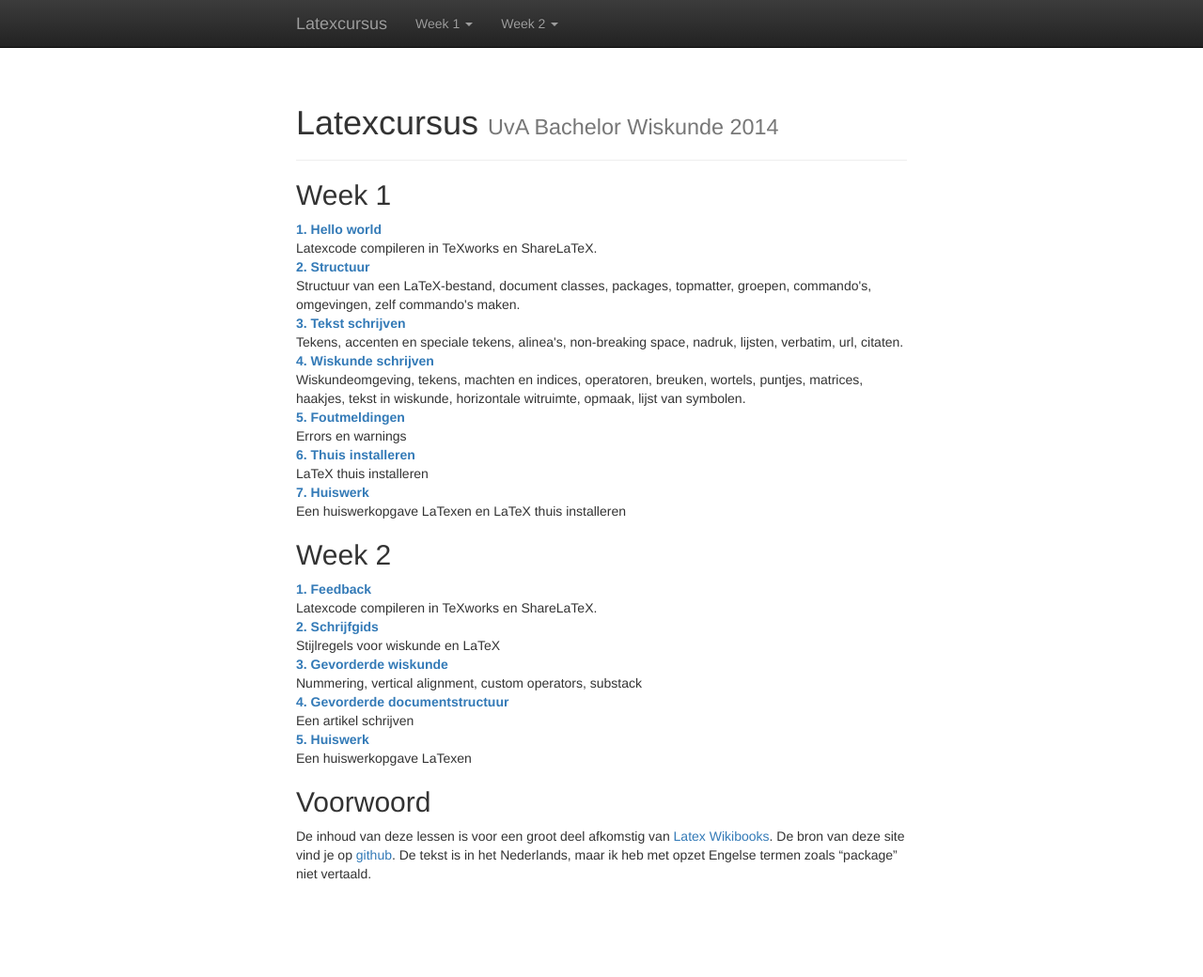
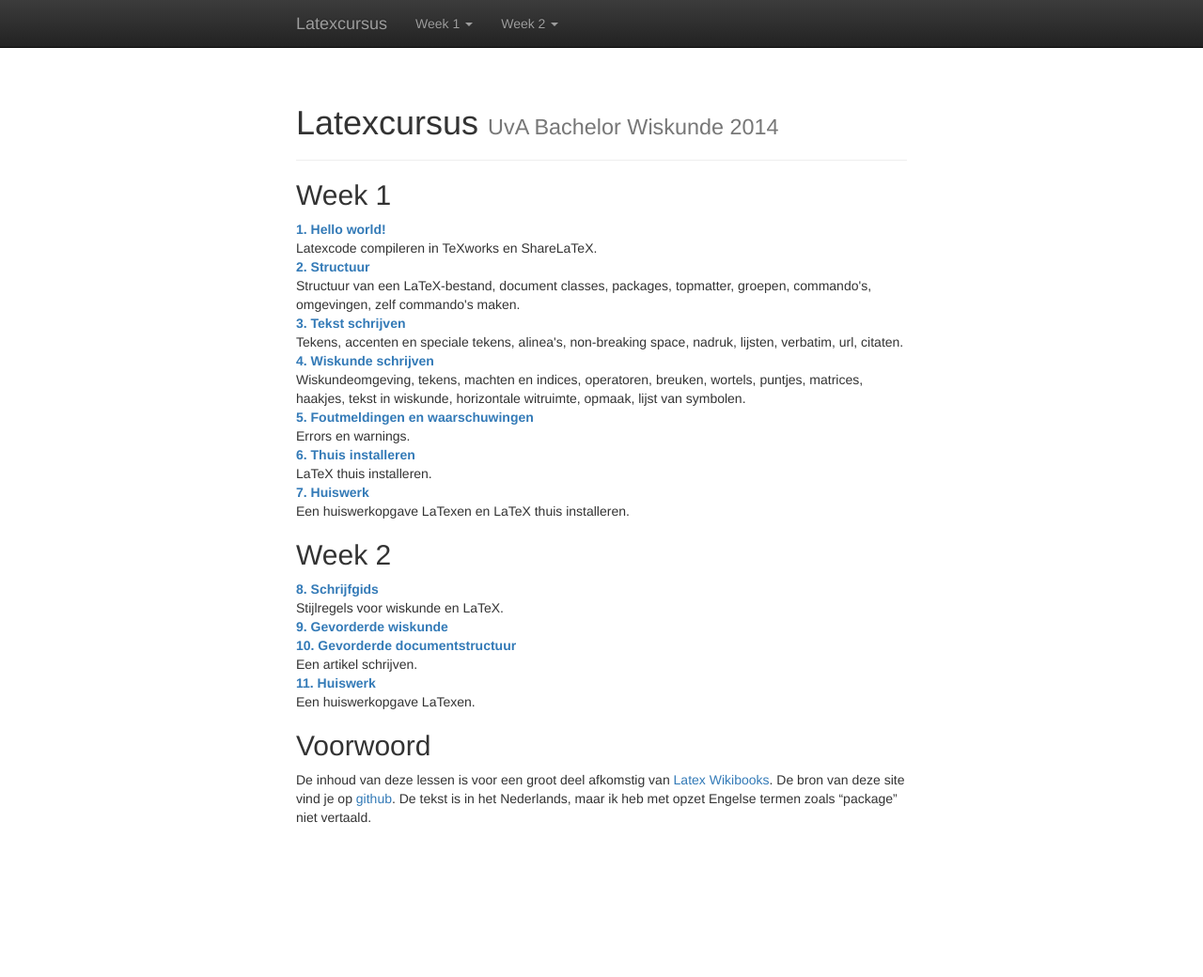
Before and after one commit to jzuiddam/jzuiddam, a Jekyll site: the page built from index.html, in a window 1280 px wide. Shown: the whole page at 94% size. Built offline with Jekyll 4.4.1, drawn with Linux system fonts in a browser that asks for light colours; nearby versions of some CDN libraries; Markdown is read by kramdown in place of the engine named in the settings; after the commit the page ends 980 px from its top, so only the background shows below that.

Commit message:
Change pages to posts

```diff
--- a/_config.yml
+++ b/_config.yml
@@ -1,8 +1,16 @@
 markdown: maruku
 pygments: true
 
+permalink: /:categories/:title/
+
 title: "Latexcursus"
 subtitle: "UvA Bachelor Wiskunde 2014"
+
+
+weeks:
+  week1: Week 1
+  week2: Week 2
+
 
 content:
   -
@@ -27,35 +35,31 @@
       -
         title: Foutmeldingen
         url: fouten.html
-        desc: Errors en warnings
+        desc: Errors en warnings.
       -
         title: Thuis installeren
         url: installatie.html
-        desc: LaTeX thuis installeren
+        desc: LaTeX thuis installeren.
       -
         title: Huiswerk
         url: huiswerk.html
-        desc: Een huiswerkopgave LaTexen en LaTeX thuis installeren
+        desc: Een huiswerkopgave LaTexen en LaTeX thuis installeren.
   -
     week: Week 2
     lessons:
       -
-        title: Feedback
-        url: feedback.html
-        desc: Latexcode compileren in TeXworks en ShareLaTeX.
-      -
         title: Schrijfgids
         url: schrijfgids.html
-        desc: Stijlregels voor wiskunde en LaTeX
+        desc: Stijlregels voor wiskunde en LaTeX.
       -
         title: Gevorderde wiskunde
         url: wiskunde3.html
-        desc: Nummering, vertical alignment, custom operators, substack
+        desc:
       -
         title: Gevorderde documentstructuur
         url: structuur2.html
-        desc: Een artikel schrijven
+        desc: Een artikel schrijven.
       -
         title: Huiswerk
         url: huiswerk2.html
-        desc: Een huiswerkopgave LaTexen
+        desc: Een huiswerkopgave LaTexen.
--- a/_includes/topnav.html
+++ b/_includes/topnav.html
@@ -15,14 +15,20 @@
   <!-- Collect the nav links, forms, and other content for toggling -->
   <div class="collapse navbar-collapse" id="bs-example-navbar-collapse-1">
     <ul class="nav navbar-nav">
-      {% for week in site.content %}
       {% assign t = 1 %}
+      {% for week in site.weeks %}
       <li class="dropdown">
-        <a href="#" class="dropdown-toggle" data-toggle="dropdown">{{ week.week }} <b class="caret"></b></a>
+        <a href="#" class="dropdown-toggle" data-toggle="dropdown">{{ week[1] }} <b class="caret"></b></a>
         <ul class="dropdown-menu">
-          {% for lesson in week.lessons %}
-          <li><a href="{{ lesson.url }}">{{ t }}. {{ lesson.title }}</a></li>
+          {% for post in site.posts reversed %}
+          {% if post.category == week[0] %}
+          {% if post.disabled %}
+          <li class="disabled"><a class="disabled">{{ t }}. {{ post.title }}</a></li>
+          {% else %}
+          <li><a href="{{ post.url }}">{{ t }}. {{ post.title }}</a></li>
+          {% endif %}
           {% assign t = t | plus: 1 %}
+          {% endif %}
           {% endfor %}
         </ul>
       </li>
--- a/helloworld.textile
+++ b/_posts/0000-01-01-helloworld.textile
@@ -1,7 +1,8 @@
 ---
 layout: lesson
 title: Hello world!
-next: 'structuur.html'
+category: week1
+description: Latexcode compileren in TeXworks en ShareLaTeX.
 ---
 
 Deze les gaat over wat LaTeX is en hoe je het gebruikt.
--- a/structuur.textile
+++ b/_posts/0000-02-01-structuur.textile
@@ -1,8 +1,8 @@
 ---
 layout: lesson
 title: Structuur
-prev: 'helloworld.html'
-next: 'tekst.html'
+category: week1
+description: Structuur van een LaTeX-bestand, document classes, packages, topmatter, groepen, commando's, omgevingen, zelf commando's maken.
 ---
 
 Deze les gaat over de structuur van een LaTeX-document en over hoe we zelf structuren kunnen maken.
--- a/tekst.textile
+++ b/_posts/0000-03-01-tekst.textile
@@ -1,8 +1,8 @@
 ---
 layout: lesson
 title: Tekst schrijven
-prev: 'structuur.html'
-next: 'wiskunde.html'
+category: week1
+description: Tekens, accenten en speciale tekens, alinea's, non-breaking space, nadruk, lijsten, verbatim, url, citaten.
 ---
 
 In deze les gaan we tekst schrijven. Van de vorige les weten we dat dit gebeurt in de @document@-omgeving.
--- a/wiskunde.textile
+++ b/_posts/0000-04-01-wiskunde.textile
@@ -1,8 +1,8 @@
 ---
 layout: lesson
 title: Wiskunde schrijven
-prev: 'tekst.html'
-next: 'fouten.html'
+category: week1
+description: Wiskundeomgeving, tekens, machten en indices, operatoren, breuken, wortels, puntjes, matrices, haakjes, tekst in wiskunde, horizontale witruimte, opmaak, lijst van symbolen.
 ---
 
 Een belangrijke reden voor ons om LaTeX te gebruiken is dat het goed is in het zetten van wiskunde. Simpele wiskunde kan zonder packages gezet worden. Wij gebruiken @mathtools@, een uitbreiding van @amsmath@, omdat we ook ingewikkelde wiskunde willen zetten:
--- a/fouten.textile
+++ b/_posts/0000-05-01-fouten.textile
@@ -1,8 +1,8 @@
 ---
 layout: lesson
 title: Foutmeldingen en waarschuwingen
-prev: 'fouten.html'
-next: 'installatie.html'
+category: week1
+description: Errors en warnings.
 ---
 
 {{toc}}
--- a/installatie.textile
+++ b/_posts/0000-06-01-installatie.textile
@@ -1,8 +1,8 @@
 ---
 layout: lesson
 title: Thuis installeren
-prev: 'fouten.html'
-next: 'huiswerk.html'
+category: week1
+description: LaTeX thuis installeren.
 ---
 
 
--- a/huiswerk.textile
+++ b/_posts/0000-07-01-huiswerk.textile
@@ -1,7 +1,8 @@
 ---
 layout: lesson
 title: Huiswerk
-prev: 'fouten.html'
+category: week1
+description: Een huiswerkopgave LaTexen en LaTeX thuis installeren.
 ---
 
 <div class="panel panel-primary">
--- a/index.html
+++ b/index.html
@@ -7,14 +7,21 @@
 <h1>{{ site.title }} <small>{{ site.subtitle }}</small></h1>
 </div>
 
-{% for week in site.content %}
-<h2>{{ week.week }} </h2>
 {% assign t = 1 %}
+{% for week in site.weeks %}
+<h2>{{ week[1] }} </h2>
 <dl>
-  {% for lesson in week.lessons %}
-    <dt><a href="{{ lesson.url }}">{{ t }}. {{ lesson.title }}</a></dt>
-    <dd>{{ lesson.desc }}</dd>
-  {% assign t = t | plus: 1 %}
+  {% for post in site.posts reversed %}
+    {% if post.category == week[0] %}
+    {% if post.disabled %}
+    <dt class="disabled"><a>{{ t }}. {{ post.title }}</a>
+    <dd class="disabled">{{ post.description }}</dd>
+    {% else %}
+    <dt><a href="{{ post.url }}">{{ t }}. {{ post.title }}</a></dt>
+    <dd>{{ post.description }}</dd>
+    {% endif %}
+  	{% assign t = t | plus: 1 %}
+    {% endif %}
   {% endfor %}
 </dl>
 {% endfor %}
```
Also changed, not shown: _layouts/lesson.html (+6 -4 lines), _posts/0005-01-01-schrijfgids.textile (added, +7 -0 lines), _posts/0005-02-01-wiskunde2.textile (added, +7 -0 lines), _posts/0005-03-01-structuur2.textile (added, +7 -0 lines), _posts/0005-04-01-huiswerk2.textile (added, +7 -0 lines).
